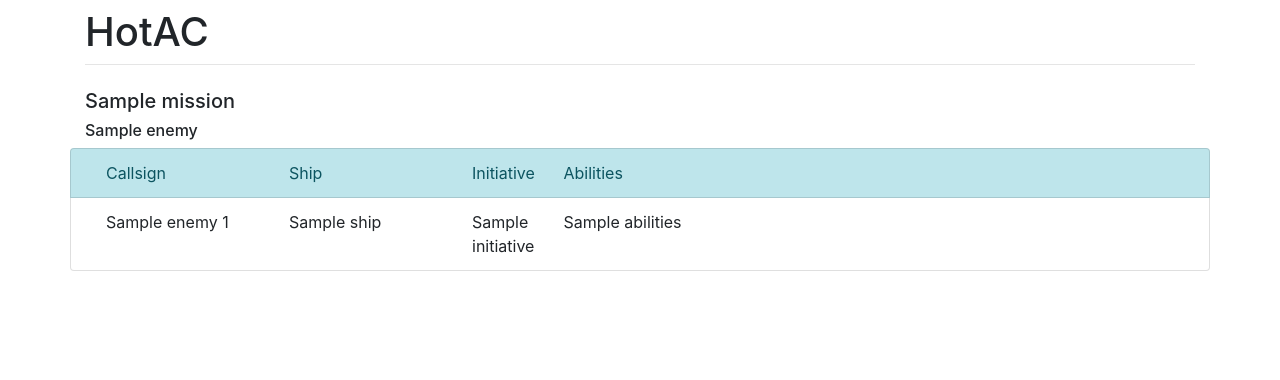
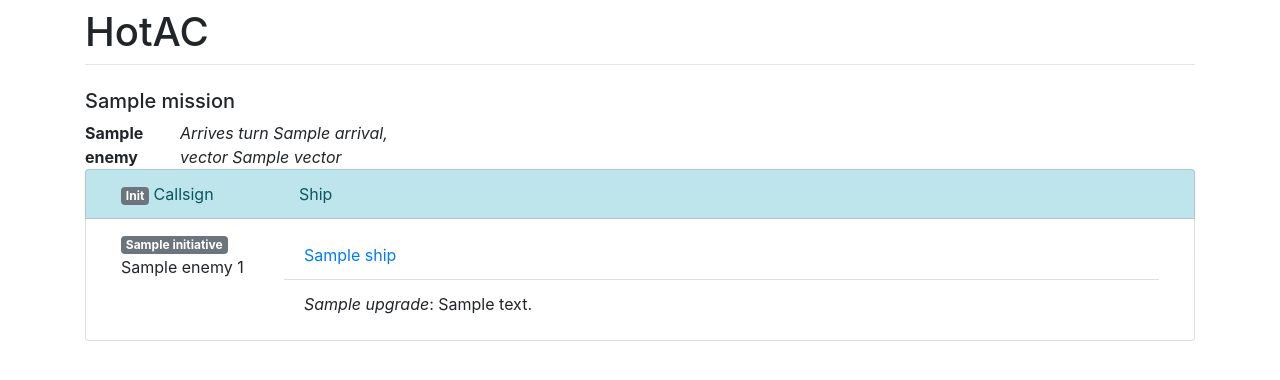
Before and after one commit to mhampson31/hotac, a Django app: template campaign/templates/campaign/session_plan.html in a window 1280 px wide. Shown: the top 380 px of the page. Run offline with Django 3.2, Linux system fonts and the light colour scheme; the template is opened without the code that fills it: most values are stand-ins (such as "Sample title", 1, 10 or a date in 2020); some libraries are stand-ins or nearby versions.

Commit message:
Session plan tweaks

```diff
--- a/campaign/models/campaigns.py
+++ b/campaign/models/campaigns.py
@@ -97,7 +97,7 @@ class EnemyPilot(models.Model):
         return '{} - {}'.format(self.chassis.name, self.in5)
 
     def ability_list(self, lvl=1):
-        return '/'.join(self.abilities.filter(level__lte=lvl).values_list('upgrade__name', flat=True))
+        return '/'.join(self.abilities.filter(level=lvl).values_list('upgrade__name', flat=True))
 
     @property
     def basic(self):
@@ -198,7 +198,8 @@ class SquadMember(models.Model):
         if self.elite:
             e = choice(enemies.filter(chassis=ship.chassis, faction=self.mission.enemy_faction))
             id = e.id
-            abilities = e.ability_list(lvl=group_init)
+            #abilities = e.ability_list(lvl=group_init)
+            abilities = e.abilities.filter(level__lte=group_init)
             initiative = min(group_init+1, 6)
         else:
             id = None
--- a/campaign/static/xwf/xwing-miniatures.css
+++ b/campaign/static/xwf/xwing-miniatures.css
@@ -9,7 +9,7 @@
 i.xwf {
   font-family: XWing;
   font-style: normal;
-  font-size: 1.5em; }
+}
 
 i.xwf-agility:before {
   content: "^"; }
--- a/campaign/templates/campaign/session_plan.html
+++ b/campaign/templates/campaign/session_plan.html
@@ -7,22 +7,35 @@
 <h5>{{s.mission.name}}</h5>
 
 {% for fg, ships in enemies.items %}
-<h6>{{fg}}</h6>
-<ul class='mb-2 list-group'>
-    <li class='list-group-item row d-inline-flex list-group-item-info'>
-        <span class='col-2'>Callsign</span>
-        <span class='col-2'>Ship</span>
-        <span class='col-1'>Initiative</span>
-        <span class='col'>Abilities</span>
+<div class='row'>
+    <div class='col col-1'><strong>{{fg}}</strong></div>
+    <div class='col col-3'><em>Arrives turn {{fg.arrival}}, vector {{fg.vector}}</em></div>
+</div>
+<ul class='mb-4 list-group'>
+    <li class='list-group-item d-inline-flex list-group-item-info'>
+        <span class='col-2 flex-fill'>
+            <span class='badge badge-secondary'>Init</span>
+            Callsign
+        </span>
+        <span class='col flex-fill'>Ship</span>
     </li>
     {% for ship in ships %}
-    <li class='list-group-item row d-inline-flex'>
-        <span class='col-2'>{{fg}} {{forloop.counter}}</span>
-        <span class='col-2'>{{ship.ship.name}}</span>
-        <span class='col-1'>{{ship.initiative}}</span>
-        <span class='col'>{{ship.abilities}}</span>
+    <li class='list-group-item d-inline-flex'>
+        <span class='col-2 flex-fill'>
+            <span class='badge badge-secondary'>{{ship.initiative}}</span>
+            {{fg}} {{forloop.counter}}
+        </span>
+
+        <ul class='col list-group text-left list-group-flush'>
+            <li class='list-group-item flex-fill'><a href="{% url 'ai' ship.ship.slug %}">{% if ship.elite %}{{'talent'|get_icon}}{% endif %}{{ship.ship.name}}</a></li>
+            {% for a in ship.abilities %}
+            <li class='list-group-item'><em>{{a.upgrade.name}}</em>: {{a.upgrade.ai_description}}</li>
+            {% endfor %}
+        </ul>
+
     </li>
     {% endfor %}
+</ul>
 {% endfor %}
 
 {% endblock %}
```
Also changed, not shown: campaign/static/hotac/style.css (line endings or trailing spaces).
